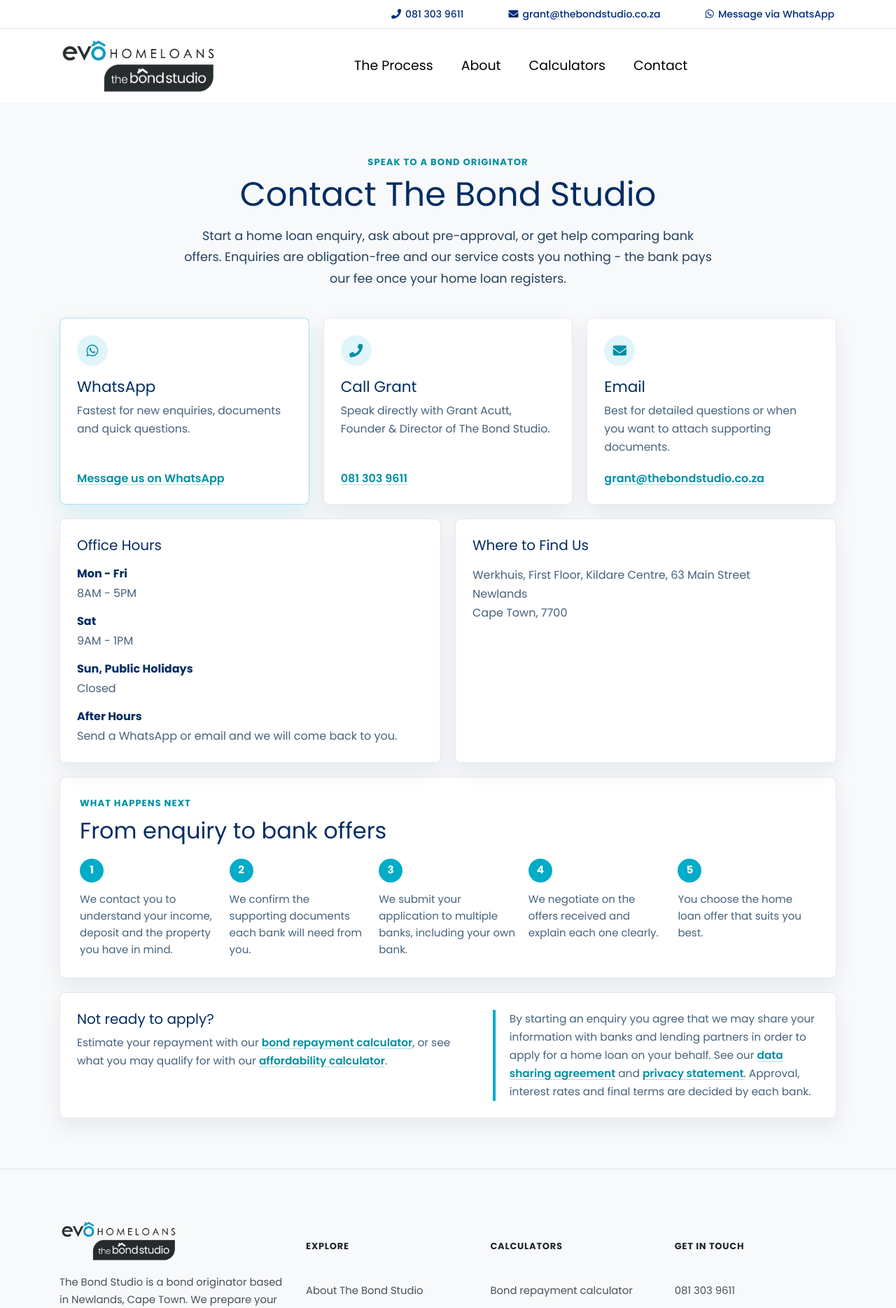
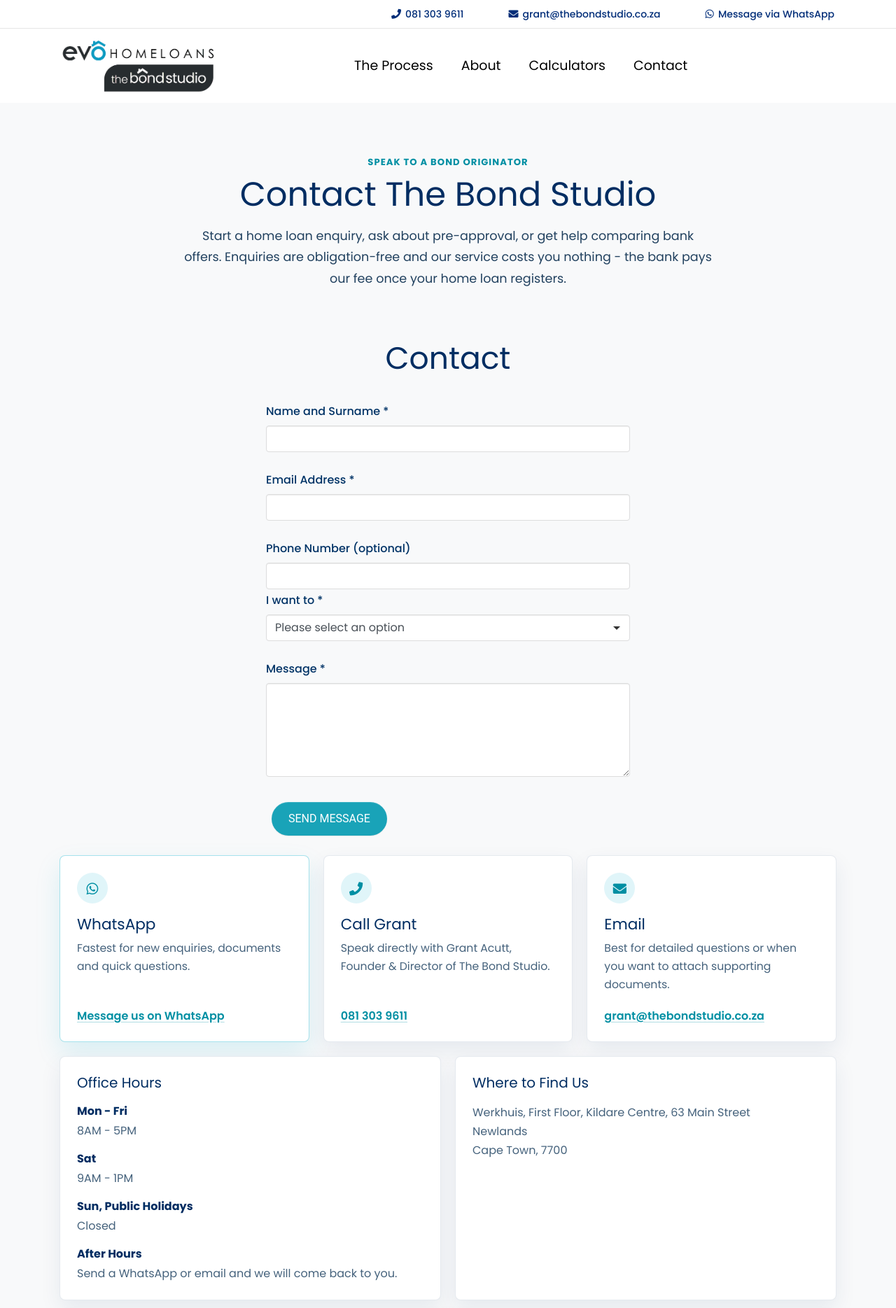
Before and after one commit to Intellify-Cloud/ev-thbost, a Jekyll site: the page built from contact.md, in a window 1280 px wide. Shown: the top 1869 px of the page at 70% size. Built offline with Jekyll 4.4.1, drawn with Linux system fonts in a browser that asks for light colours.

Commit message:
Re-enable contact form with a single name field
Co-Authored-By: Claude Opus 5.5 (1M context) <noreply@anthropic.com>

```diff
--- a/_includes/contact.html
+++ b/_includes/contact.html
@@ -15,18 +15,10 @@
                         <input id="location" name="location" type="text" tabindex="-1" autocomplete="off" />
                     </div>
 
-                    <div class="name-row">
-                        <div class="form-group">
-                            <label for="firstName">First Name *</label>
-                            <input id="firstName" name="firstName" type="text" class="form-control" />
-                            <span class="error-message" id="error-firstName"></span>
-                        </div>
-
-                        <div class="form-group">
-                            <label for="lastName">Last Name *</label>
-                            <input id="lastName" name="lastName" type="text" class="form-control" />
-                            <span class="error-message" id="error-lastName"></span>
-                        </div>
+                    <div class="form-group">
+                        <label for="fullName">Name and Surname *</label>
+                        <input id="fullName" name="fullName" type="text" class="form-control" autocomplete="name" />
+                        <span class="error-message" id="error-fullName"></span>
                     </div>
 
                     <div class="form-group">
@@ -189,24 +181,9 @@
         cursor: not-allowed;
     }
 
-    .name-row {
-        display: flex;
-        flex-direction: column;
-        gap: 0;
-    }
-
     @media (min-width: 768px) {
         .contact-form {
             width: 50%;
-        }
-
-        .name-row {
-            flex-direction: row;
-            gap: 1rem;
-        }
-
-        .name-row .form-group {
-            flex: 1;
         }
     }
 </style>
@@ -258,13 +233,8 @@
             let isValid = true;
             clearErrors();
 
-            if (!fields.firstName.value.trim()) {
-                setError('firstName', 'First name is required');
-                isValid = false;
-            }
-
-            if (!fields.lastName.value.trim()) {
-                setError('lastName', 'Last name is required');
+            if (!fields.fullName.value.trim()) {
+                setError('fullName', 'Name and surname is required');
                 isValid = false;
             }
 
```
Also changed, not shown: other parts of _includes/contact.html (+3 -5 lines), contact.md (+0 -3 lines).
